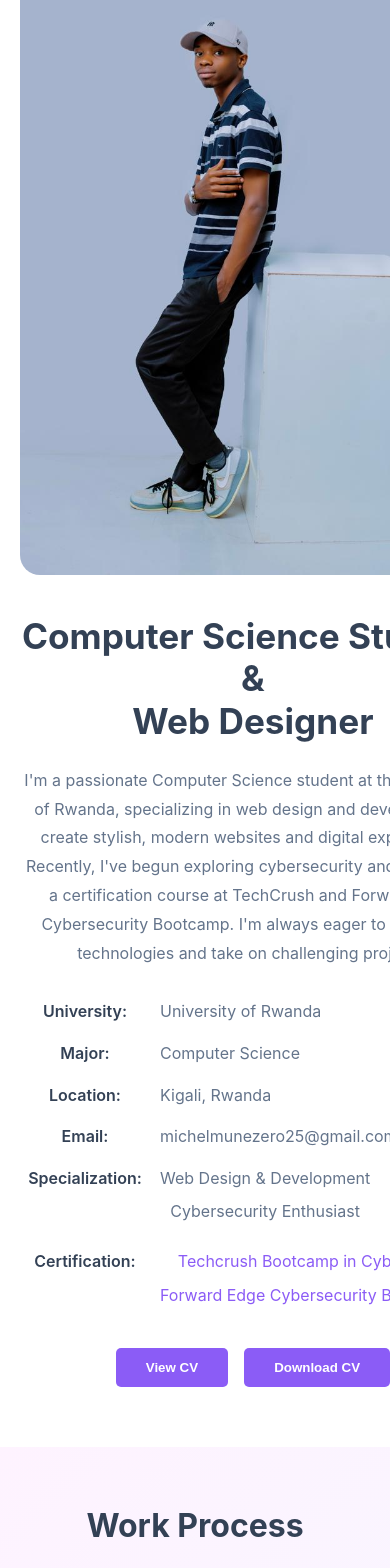
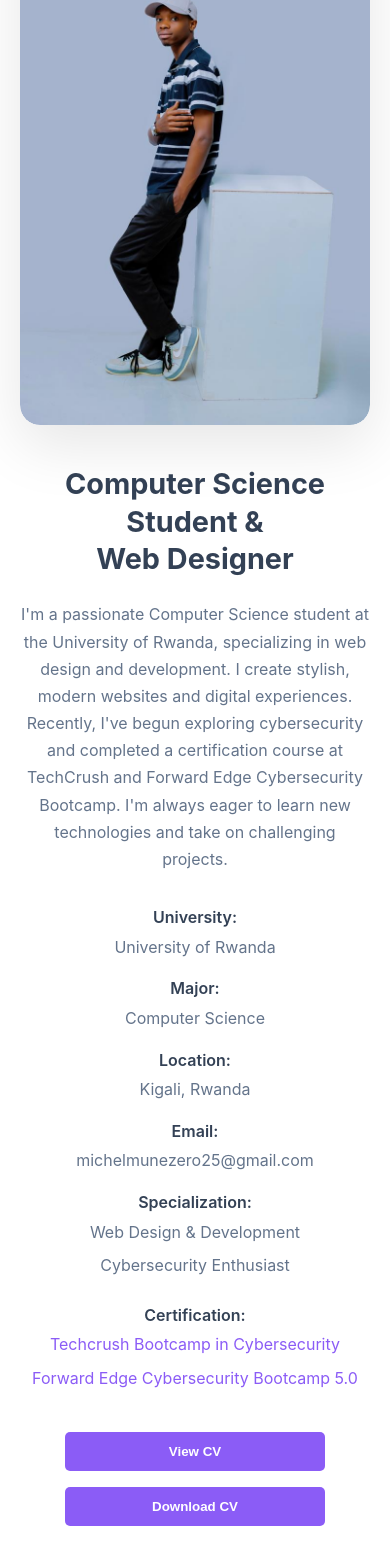
Before and after one commit to MichelMUNEZERO/MichelPortfolio, a React (Vite) app: page / in a window 390 px wide. Shown: the part 1829-3397 px from the top of the page. Built offline with nearby package versions, Linux system fonts and the light colour scheme.

Commit message:
Fix some issues

```diff
--- a/index.html
+++ b/index.html
@@ -2,9 +2,9 @@
 <html lang="en">
   <head>
     <meta charset="UTF-8" />
-    <link rel="icon" type="image/svg+xml" href="/vite.svg" />
+    <link rel="" type="" href="" />
     <meta name="viewport" content="width=device-width, initial-scale=1.0" />
-    <title>Michel MUNEZERO - Portfolio</title>
+    <title>Michel MUNEZERO</title>
   </head>
   <body>
     <div id="root"></div>
--- a/src/components/About.css
+++ b/src/components/About.css
@@ -4,7 +4,7 @@
 
 .about-content {
   display: grid;
-  grid-template-columns: 1fr 1fr;
+  grid-template-columns: minmax(0, 1fr) minmax(0, 1fr);
   gap: 80px;
   align-items: center;
 }
@@ -57,6 +57,7 @@
   display: flex;
   gap: 10px;
   align-items: flex-start;
+  min-width: 0;
 }
 
 .info-label {
@@ -78,9 +79,9 @@
 
 .info-value {
   color: var(--text-light);
-  white-space: nowrap;
-  overflow: hidden;
-  text-overflow: ellipsis;
+  white-space: normal;
+  overflow-wrap: anywhere;
+  word-break: break-word;
 }
 
 .cv-buttons {
@@ -99,6 +100,11 @@
     gap: 40px;
   }
 
+  .about-image .profile-photo {
+    max-width: 360px;
+    margin: 0 auto;
+  }
+
   .about-text .section-title {
     text-align: center;
   }
@@ -115,3 +121,40 @@
     justify-content: center;
   }
 }
+
+@media (max-width: 576px) {
+  .about-text .section-title {
+    font-size: 1.8rem;
+    line-height: 1.3;
+  }
+
+  .about-description {
+    line-height: 1.7;
+  }
+
+  .info-item {
+    flex-direction: column;
+    gap: 0.25rem;
+    align-items: center;
+  }
+
+  .info-label {
+    min-width: 0;
+  }
+
+  .specialization-list,
+  .certification-list {
+    text-align: center;
+  }
+
+  .cv-buttons {
+    flex-direction: column;
+    align-items: center;
+  }
+
+  .cv-buttons a,
+  .cv-buttons .btn-primary {
+    width: 100%;
+    max-width: 260px;
+  }
+}
--- a/src/components/About.jsx
+++ b/src/components/About.jsx
@@ -7,7 +7,7 @@ function About() {
       <div className="container">
         <div className="about-content">
           <div className="about-image">
-            <div>
+            <div className="image-wrapper">
               <img
                 src="/images/Michel-MUNEZERO.PNG"
                 alt="Michel MUNEZERO - Computer Science Student"
--- a/src/components/Hero.jsx
+++ b/src/components/Hero.jsx
@@ -48,7 +48,16 @@ function Hero() {
               Cybersecurity Bootcamp. I'm dedicated to delivering high quality
               solutions that meet user needs.
             </p>
-            <button className="btn-primary">Hire me</button>
+            <button
+              className="btn-primary"
+              onClick={() => {
+                document
+                  .getElementById("contact")
+                  .scrollIntoView({ behavior: "smooth" });
+              }}
+            >
+              Hire me
+            </button>
 
             <div className="hero-stats">
               <div className="stat-item">
```
